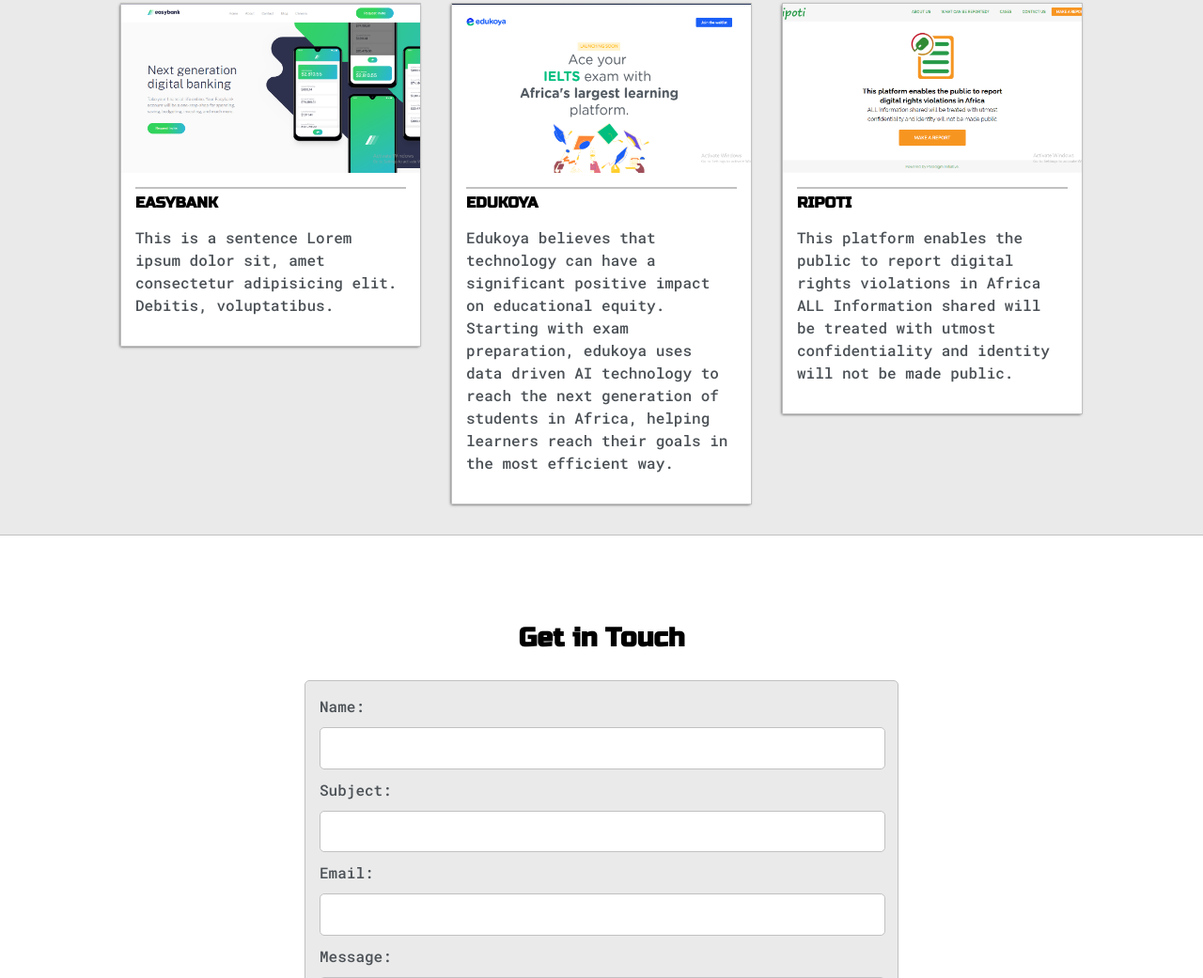
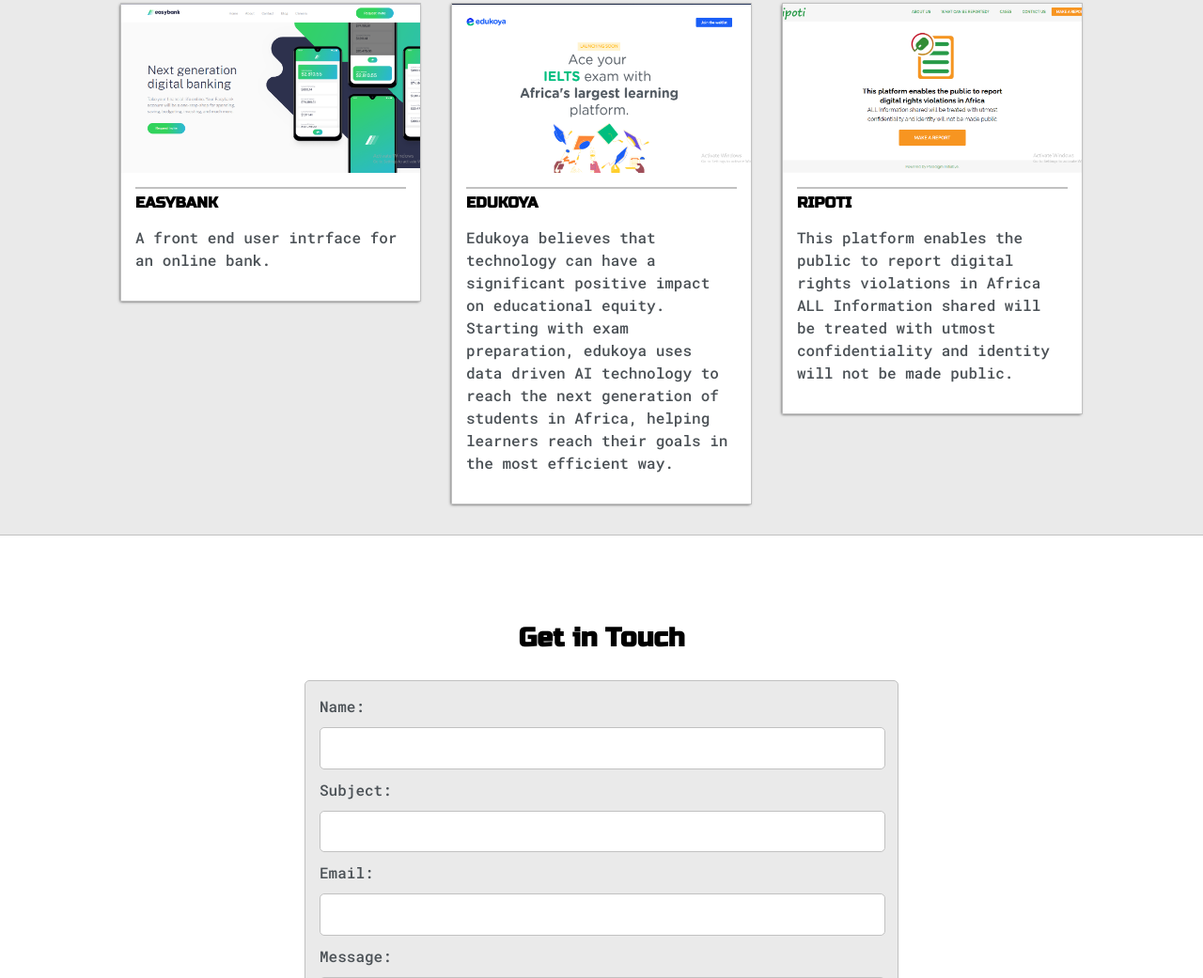
Before and after one commit to brownfrosamurai/katana-portfolio, a plain HTML site: page index.html in a window 1280 px wide. Shown: the part 1769-2810 px from the top of the page at 94% size. Drawn offline with Linux system fonts and the light colour scheme.

Commit message:
new changes

```diff
--- a/index.html
+++ b/index.html
@@ -117,8 +117,7 @@
             <img class="thumbnail" src="img/easybank.png" alt="">
             <div class="post_preview">
               <h6 class="post_title">EASYBANK</h6>
-              <p class="post_intro">This is a sentence Lorem ipsum dolor sit,
-                amet consectetur adipisicing elit. Debitis, voluptatibus.</p>
+              <p class="post_intro">A front end user intrface for an online bank.</p>
             </div>
           </div>
           </a>
```
